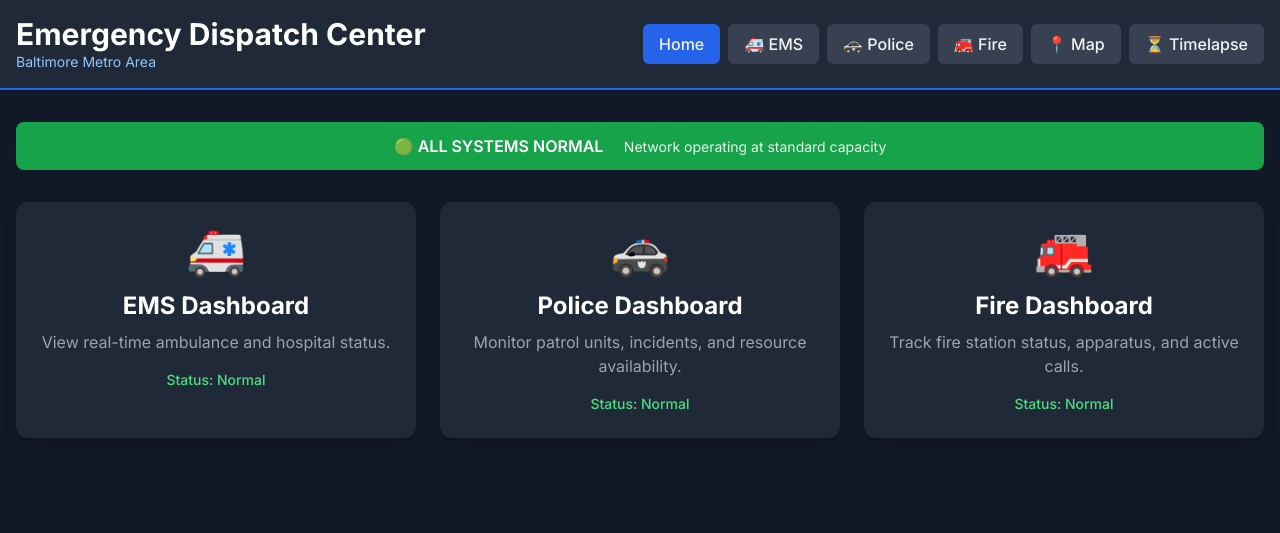
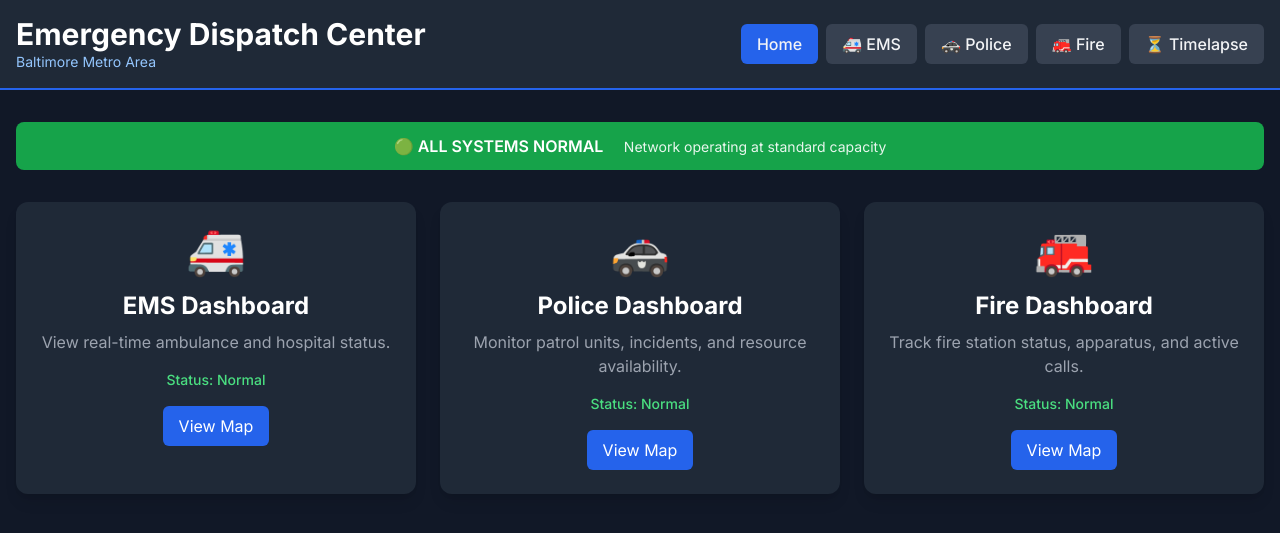
Before and after one commit to THEFLASH1002/HOPHACKS-PROJECT, a Flask app: page /dash in a window 1280 px wide. Shown: the top 533 px of the page. Run offline with Flask 3, Linux system fonts and the light colour scheme; parts of the project's set-up code (start-up, migrations or seed data) failed here and were passed over; some libraries are stand-ins or nearby versions.

Commit message:
Dc2Trill - Fomo

```diff
--- a/app.py
+++ b/app.py
@@ -145,6 +145,13 @@ def timelapse():
 def dash():
     return render_template("dash.html")
 
+@app.route("/firemap")
+def firemap():
+    return render_template("fire_map.html")
+
+@app.route("/cop")
+def cop():
+    return render_template("cop_map.html")
 
 # =========================
 # Run the App
--- a/templates/dash.html
+++ b/templates/dash.html
@@ -107,9 +107,6 @@
                     <button class="px-4 py-2 bg-gray-700 rounded-md font-medium hover:bg-gray-600 transition" onclick="showDashboard('fire')">
                         🚒 Fire
                     </button>
-                    <a href="{{ url_for('map_page') }}" class="px-4 py-2 bg-gray-700 rounded-md font-medium hover:bg-gray-600 transition" onclick="showDashboard('map')">
-                        📍 Map
-                    </a>
                     <a href="{{ url_for('timelapse') }}" class="px-4 py-2 bg-gray-700 rounded-md font-medium hover:bg-gray-600 transition" onclick="showDashboard('timelapse')">
                         ⏳  Timelapse
                     </a>
@@ -127,7 +124,7 @@
                 <span class="ml-4 text-sm opacity-90">Network operating at standard capacity</span>
             </div>
         </div>
-        <div class="grid grid-cols-1 md:grid-cols-3 gap-6 mt-8">
+        <div class="grid grid-cols-2 md:grid-cols-3 gap-6 mt-8">
             <div class="card bg-gray-800 p-6 rounded-xl shadow-lg flex flex-col items-center text-center" onclick="showDashboard('ems')">
                 <span class="text-5xl mb-4">🚑</span>
                 <h2 class="text-2xl font-bold text-white">EMS Dashboard</h2>
@@ -135,6 +132,9 @@
                 <div class="mt-4 text-sm font-medium text-green-400">
                     <span id="ems-status">Status: Normal</span>
                 </div>
+                <a href="{{ url_for('map_page') }}" class="mt-4 px-4 py-2 bg-blue-600 text-white rounded-md hover:bg-blue-700 transition-colors">
+                    View Map
+                </a>
             </div>
             <div class="card bg-gray-800 p-6 rounded-xl shadow-lg flex flex-col items-center text-center" onclick="showDashboard('police')">
                 <span class="text-5xl mb-4">🚓</span>
@@ -143,6 +143,9 @@
                 <div class="mt-4 text-sm font-medium text-green-400">
                     <span id="police-status">Status: Normal</span>
                 </div>
+                <a href="{{ url_for('cop') }}" class="mt-4 px-4 py-2 bg-blue-600 text-white rounded-md hover:bg-blue-700 transition-colors">
+                    View Map
+                </a>
             </div>
             <div class="card bg-gray-800 p-6 rounded-xl shadow-lg flex flex-col items-center text-center" onclick="showDashboard('fire')">
                 <span class="text-5xl mb-4">🚒</span>
@@ -151,6 +154,9 @@
                 <div class="mt-4 text-sm font-medium text-green-400">
                     <span id="fire-status">Status: Normal</span>
                 </div>
+                <a href="{{ url_for('firemap') }}" class="mt-4 px-4 py-2 bg-blue-600 text-white rounded-md hover:bg-blue-700 transition-colors">
+                    View Map
+                </a>
             </div>
         </div>
     </div>
--- a/templates/home.html
+++ b/templates/home.html
@@ -127,7 +127,6 @@ body, html {
       <a href="{{ url_for('home') }}" class="hover:text-purple-400 transition-colors duration-300">Home</a>
       <a href="{{ url_for('map_page') }}" class="hover:text-purple-400 transition-colors duration-300">Map</a>
       <a href="{{ url_for('dash') }}"  class="hover:text-purple-400 transition-colors duration-300">Dashboard</a>
-      <a href="#contact" class="hover:text-purple-400 transition-colors duration-300">Contact</a>
     </div>
   </div>
 </nav>
```
